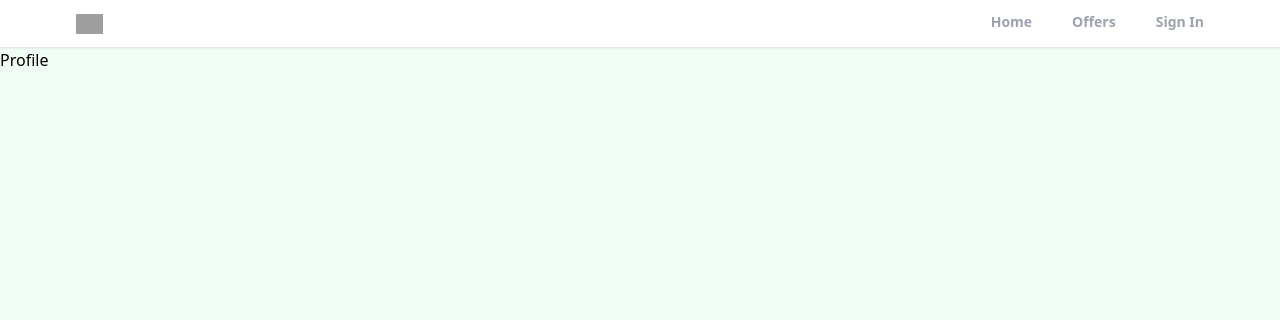
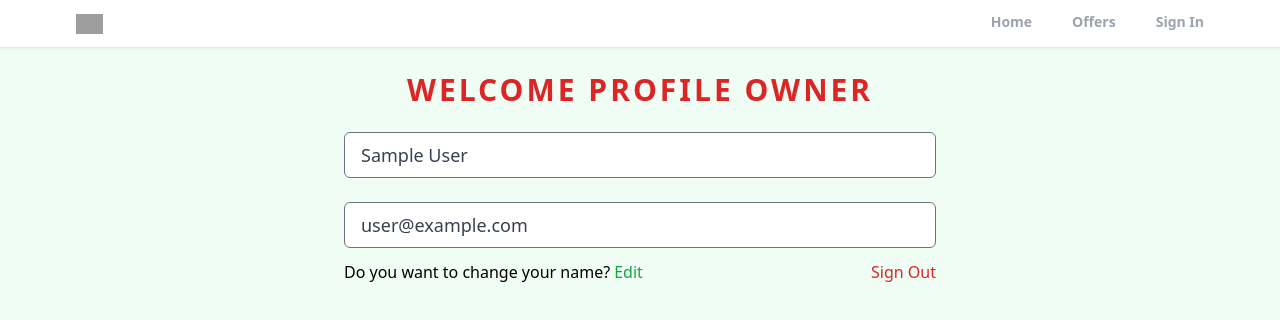
Before and after one commit to EmmanuelOkon/realtor, a React (Create React App) app: page /profile in a window 1280 px wide. Shown: the top 320 px of the page. Built offline with nearby package versions, Linux system fonts and the light colour scheme; no server answers; sample sign-in values are in the browser's storage; grey boxes are pictures that could not be loaded.

Commit message:
create private route and custom hook for protectin g the profile page and logout functionality

```diff
--- a/src/App.js
+++ b/src/App.js
@@ -8,7 +8,8 @@ import ForgotPassword from "./pages/ForgotPassword";
 import Offers from "./pages/Offers";
 import Header from "./components/Header";
 import { ToastContainer } from "react-toastify";
-import 'react-toastify/dist/ReactToastify.css';
+import "react-toastify/dist/ReactToastify.css";
+import PrivateRoute from "./components/PrivateRoute";
 
 function App() {
   return (
@@ -17,7 +18,9 @@ function App() {
         <Header />
         <Routes>
           <Route path="/" element={<Home />} />
-          <Route path="/profile" element={<Profile />} />
+          <Route path="/profile" element={<PrivateRoute />}>
+            <Route path="/profile" element={<Profile />} />
+          </Route>
           <Route path="/signin" element={<SignIn />} />
           <Route path="/signup" element={<SignUp />} />
           <Route path="/forgotpassword" element={<ForgotPassword />} />
--- /dev/null
+++ b/src/components/PrivateRoute.jsx
@@ -0,0 +1,13 @@
+import { Navigate, Outlet } from "react-router";
+import { useAuthStatus } from "../hooks/useAuthStatus";
+
+export default function PrivateRoute() {
+  const { loggedIn, checkingStatus } = useAuthStatus();
+  if (checkingStatus) {
+    return (
+        <h2>Loading...</h2>
+    )
+    // return <Spinner />;
+  }
+  return loggedIn ? <Outlet /> : <Navigate to="/signIn" />;
+}
--- /dev/null
+++ b/src/hooks/useAuthStatus.jsx
@@ -0,0 +1,19 @@
+import { useEffect, useState } from "react";
+import { getAuth, onAuthStateChanged } from "firebase/auth";
+
+export function useAuthStatus() {
+  const [loggedIn, setLoggedIn] = useState(false);
+  const [checkingStatus, setCheckingStatus] = useState(true);
+
+  useEffect(() => {
+    const auth = getAuth();
+    console.log(auth);
+    onAuthStateChanged(auth, (user) => {
+      if (user) {
+        setLoggedIn(true);
+      }
+      setCheckingStatus(false);
+    });
+  }, []);
+  return { loggedIn, checkingStatus };
+}
--- a/src/pages/Profile.jsx
+++ b/src/pages/Profile.jsx
@@ -1,5 +1,67 @@
-import React from "react";
+import { getAuth } from "firebase/auth";
+import { useState } from "react";
+import { useNavigate } from "react-router";
 
 export default function Profile() {
-  return <div>Profile</div>;
+  const auth = getAuth();
+
+  const [formData, setFormData] = useState({
+    name: auth.currentUser.displayName,
+    email: auth.currentUser.email,
+  });
+
+  const { name, email } = formData;
+
+  const navigate = useNavigate();
+
+  function onLogout() {
+    auth.signOut();
+    navigate("/");
+  }
+
+  return (
+    <>
+      <section>
+        <h1 className="text-xl md:text-3xl text-center mt-6 font-bold text-red-600 uppercase  md:tracking-widest">
+          Welcome {} Profile owner
+        </h1>
+        <div className="w-full md:w-[50%] px-3 py-6 lg:px-6 mx-auto">
+          <form className="-full">
+            {/* Name Input */}
+            <input
+              className="w-full px-4 py-2 md:text-lg text-gray-700 bg-white border-[.2px] border-grey-300 rounded-md outline-none ring-0 focus:ring-0 focus:outline-none transition ease-in-out mb-6"
+              type="text"
+              id="name"
+              value={name}
+              disabled
+            />
+
+            {/* Email Input */}
+            <input
+              className="w-full px-4 py-2 md:text-lg text-gray-700 bg-white border-[.2px] border-grey-300 rounded-md outline-none ring-0 focus:ring-0 focus:outline-none transition ease-in-out"
+              type="email"
+              id="email"
+              value={email}
+              disabled
+            />
+
+            <div className="my-3 flex justify-between items-center whitespace-nowrap text-sm lg:text-base font-normal md:font-medium">
+              <p className="text-[13px] md:text-base">
+                Do you want to change your name?
+                <span className="text-green-600 hover:text-green-800 transition duration-200 ease-in-out ml-1 cursor-pointer">
+                  Edit
+                </span>
+              </p>
+              <p
+                onClick={onLogout}
+                className="text-[13px] md:text-base text-sm lg:text-base text-red-600 hover:text-red-700 transition duration-200 ease-in-out cursor-pointer "
+              >
+                Sign Out
+              </p>
+            </div>
+          </form>
+        </div>
+      </section>
+    </>
+  );
 }
```
Also changed, not shown: src/pages/SignIn.jsx (+4 -4 lines).
